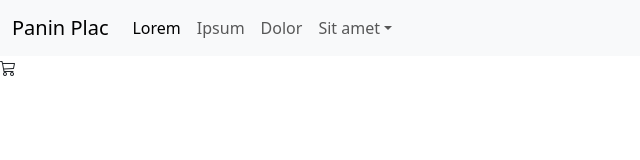
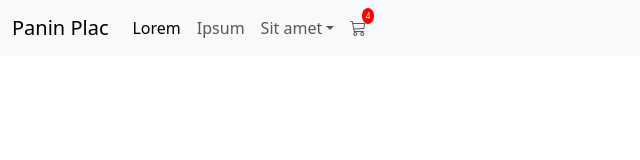
Before and after one commit to Fabrizioandres1998/Primer-Preentrega-REACT, a React (Vite) app: page / in a window 1280 px wide. Shown: the top 160 px of the page, without its empty margins (0-640 px from the left). Built offline with nearby package versions, Linux system fonts and the light colour scheme.

Commit message:
feat(Cartwidget): impleemntacion numero hardcodeado y estilado por encima

```diff
--- a/index.html
+++ b/index.html
@@ -10,6 +10,7 @@
       crossorigin="anonymous"
     />
     <link rel="stylesheet" href="https://cdn.jsdelivr.net/npm/bootstrap-icons@1.11.2/font/bootstrap-icons.min.css">
+    <link rel="stylesheet" href="src/components/CartWidget.css">
     <meta name="viewport" content="width=device-width, initial-scale=1.0" />
     <title>Vite + React</title>
   </head>
--- a/src/App.jsx
+++ b/src/App.jsx
@@ -1,13 +1,12 @@
 import React from 'react'
-import Navbar from './components/Navbar'
-import CartWidget from './components/CartWidget'
+import Navbar from './components/NavBar'
+
 
 
 
 const App = () => {
   return (<>
-    <Navbar />
-    <CartWidget />
+    <Navbar/>
   </>
   )
 
--- /dev/null
+++ b/src/components/CartWidget.css
@@ -0,0 +1,15 @@
+.cartWidget-container {
+    position: relative;
+    display: inline-block;
+}
+
+.cartWidget-number {
+    position: absolute;
+    top: 0;
+    right: 0;
+    background-color: red;
+    color: white;
+    border-radius: 100%;
+    padding: 2px 4px;
+    font-size: 8px;
+}
--- a/src/components/NavBar.jsx
+++ b/src/components/NavBar.jsx
@@ -1,4 +1,5 @@
 import React from 'react'
+import CartWidget from './CartWidget'
 
 const Navbar = () => {
     return (
@@ -17,9 +18,6 @@ const Navbar = () => {
                             <li className="nav-item">
                                 <a className="nav-link" href="#">Ipsum</a>
                             </li>
-                            <li className="nav-item">
-                                <a className="nav-link" href="#">Dolor</a>
-                            </li>
                             <li className="nav-item dropdown">
                                 <a className="nav-link dropdown-toggle" href="#" role="button" data-bs-toggle="dropdown" aria-expanded="false">
                                     Sit amet
@@ -30,6 +28,10 @@ const Navbar = () => {
                                     <li><a className="dropdown-item" href="#">Something else here</a></li>
                                 </ul>
                             </li>
+                            <li className="nav-item cartWidget-container">
+                                <a className="nav-link cartWidget-icon" href="#"><CartWidget /> <span className="cartWidget-number">4</span></a>
+                            </li>
+
                         </ul>
                     </div>
                 </div>
```
